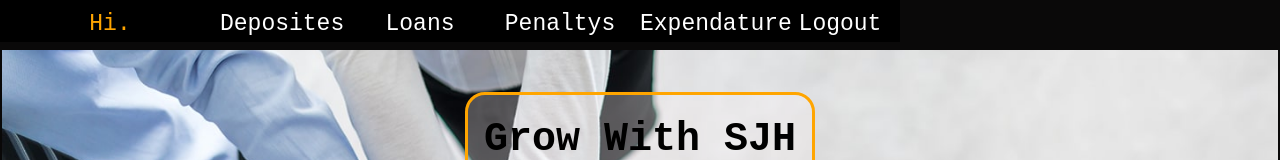
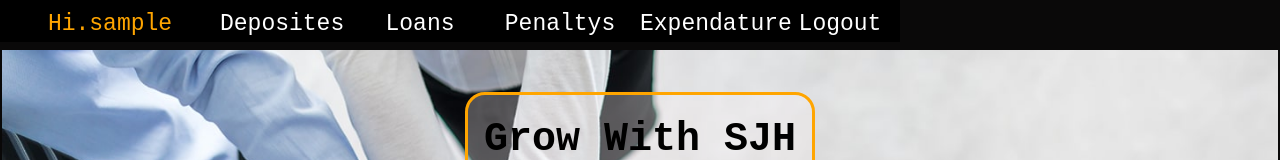
Before and after one commit to Chaitanyabagade/sjhapp, a React (Create React App) app: page / in a window 1280 px wide. Shown: the top 160 px of the page. Built offline with nearby package versions, Linux system fonts and the light colour scheme; sample sign-in values are in the browser's storage.

Commit message:
Add first name to navbar

```diff
--- a/src/Components/Navbar/Navbar.jsx
+++ b/src/Components/Navbar/Navbar.jsx
@@ -78,7 +78,7 @@ const Navbar = () => {
       ) : (
         <div className={!style?`w-fit h-fit bg-black fixed ml-[-200px]`:`w-fit h-fit bg-black fixed` }>
         <li className="do-not-delet w-[180px] h-0"></li>
-        <Link to="dashboard"><li className='' style={{color:'orange',width:'180px',}}>Hi.{localStorage.getItem('team')}</li></Link>
+        <Link to="dashboard"><li className='' style={{color:'orange',width:'180px',}}>Hi.{localStorage.getItem('user_name').split(' ')[0]}</li></Link>
         <Link to="deposites"> <li>Deposites</li></Link>
        <Link to="loans"> <li>Loans</li></Link>
        <Link to="penaltys"> <li>Penaltys</li></Link>
```
